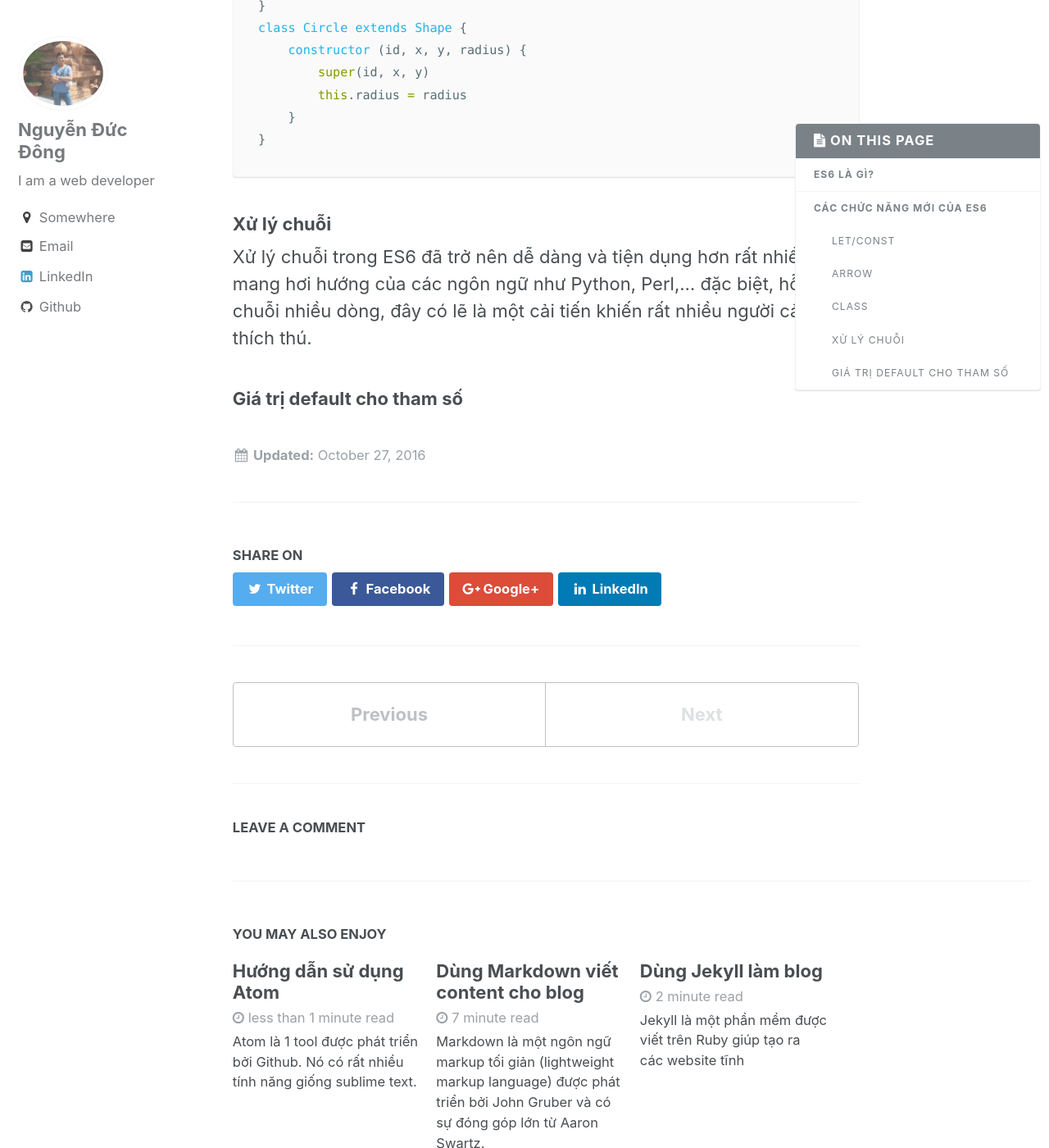
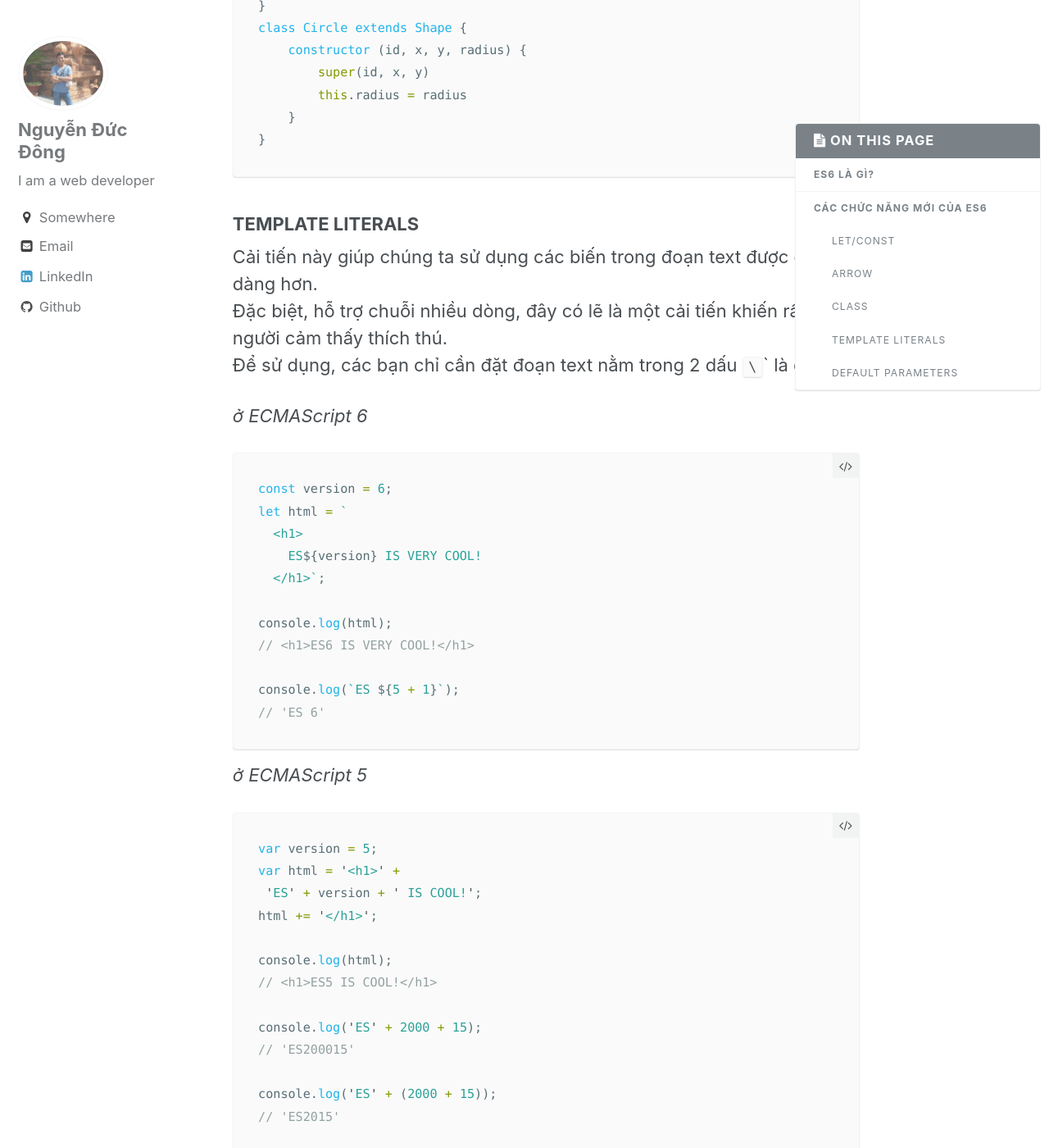
Before and after one commit to ducdongmg/ducdongmg.github.io, a Jekyll site: the page built from _posts/2016-10-27-ES6.md, in a window 1280 px wide and 1400 px high, scrolled down 4841 px. Shown: the whole window at 82% size. Built offline with Jekyll 4.4.1, drawn with Linux system fonts in a browser that asks for light colours; comment, search, counter and statistics services are not loaded; some of the changed text lies outside the part shown.

```diff
--- a/_posts/2016-10-27-ES6.md
+++ b/_posts/2016-10-27-ES6.md
@@ -98,6 +98,7 @@ this.nums.forEach(function (v) {
 Đối với Javascript truyền thống, để khai báo và kế thừa các class chúng ta phải thiết kế theo hướng sử dụng Prototype (prototype-based OO). Việc khai báo và kế thừa các class trong ES6 dễ hơn rất nhiều với cú pháp gần giống với Java và C++. Ngoài ra, class trong ES6 cũng hỗ trợ kế thừa thông qua prototype, các static method, constructor,… đúng chất của OOP.
 
 _ở ECMAScript 6_
+
 ~~~javascript
 class Shape {
   constructor(id, x, y) {
@@ -115,6 +116,7 @@ class Shape {
 ~~~
 
 _ở ECMAScript 5_
+
 ~~~javascript
 var Shape = function (id, x, y) {
   this.id = id;
@@ -132,6 +134,7 @@ Shape.prototype.move = function (x, y) {
 ~~~
 
 Đối với kế thừa:
+
 ~~~javascript
 class Rectangle extends Shape {
     constructor (id, x, y, width, height) {
@@ -148,12 +151,76 @@ class Circle extends Shape {
 }
 ~~~
 
-### Xử lý chuỗi
+### TEMPLATE LITERALS
 
-Xử lý chuỗi trong ES6 đã trở nên dễ dàng và tiện dụng hơn rất nhiều, mang hơi hướng của các ngôn ngữ như Python, Perl,… đặc biệt, hỗ trợ chuỗi nhiều dòng, đây có lẽ là một cải tiến khiến rất nhiều người cảm thấy thích thú.
+Cải tiến này giúp chúng ta sử dụng các biến trong đoạn text được dễ dàng hơn.
+Đặc biệt, hỗ trợ chuỗi nhiều dòng, đây có lẽ là một cải tiến khiến rất nhiều người cảm thấy thích thú.
+Để sử dụng, các bạn chỉ cần đặt đoạn text nằm trong 2 dấu `\`` là được.
 
-### Giá trị default cho tham số
+_ở ECMAScript 6_
 
+~~~javascript
+const version = 6;
+let html = `
+  <h1>
+    ES${version} IS VERY COOL!
+  </h1>`;
+
+console.log(html);
+// <h1>ES6 IS VERY COOL!</h1>
+
+console.log(`ES ${5 + 1}`);
+// 'ES 6'
+~~~
+
+_ở ECMAScript 5_
+
+~~~javascript
+var version = 5;
+var html = '<h1>' +
+ 'ES' + version + ' IS COOL!';
+html += '</h1>';
+
+console.log(html);
+// <h1>ES5 IS COOL!</h1>
+
+console.log('ES' + 2000 + 15);
+// 'ES200015'
+
+console.log('ES' + (2000 + 15));
+// 'ES2015'
+~~~
+
+### DEFAULT PARAMETERS
+
+Ở phiên bản này, Javascript đã có thể sử dụng các giá trị mặc định cho tham số truyền vào các hàm như những ngôn ngữ lập trình khác
+
+_ở ECMAScript 6_
+
+~~~javascript
+function js(version = 2015) {
+  return `ES${version}`;
+}
+
+
+console.log(js());
+// 'ES2015'
+
+console.log(js(6));
+// 'ES6'
+~~~
+
+_ở ECMAScript 5_
+
+~~~javascript
+function js(version) {
+  version = version || 5;
+  return 'ES' + version;
+}
+
+console.log(js());
+// 'ES5'
+~~~
 
 
 
```
Also changed, not shown: other parts of _posts/2016-10-27-ES6.md (+1 -1 lines), _posts/2016-11-03-visual-studio-code.md (added, +36 -0 lines).
